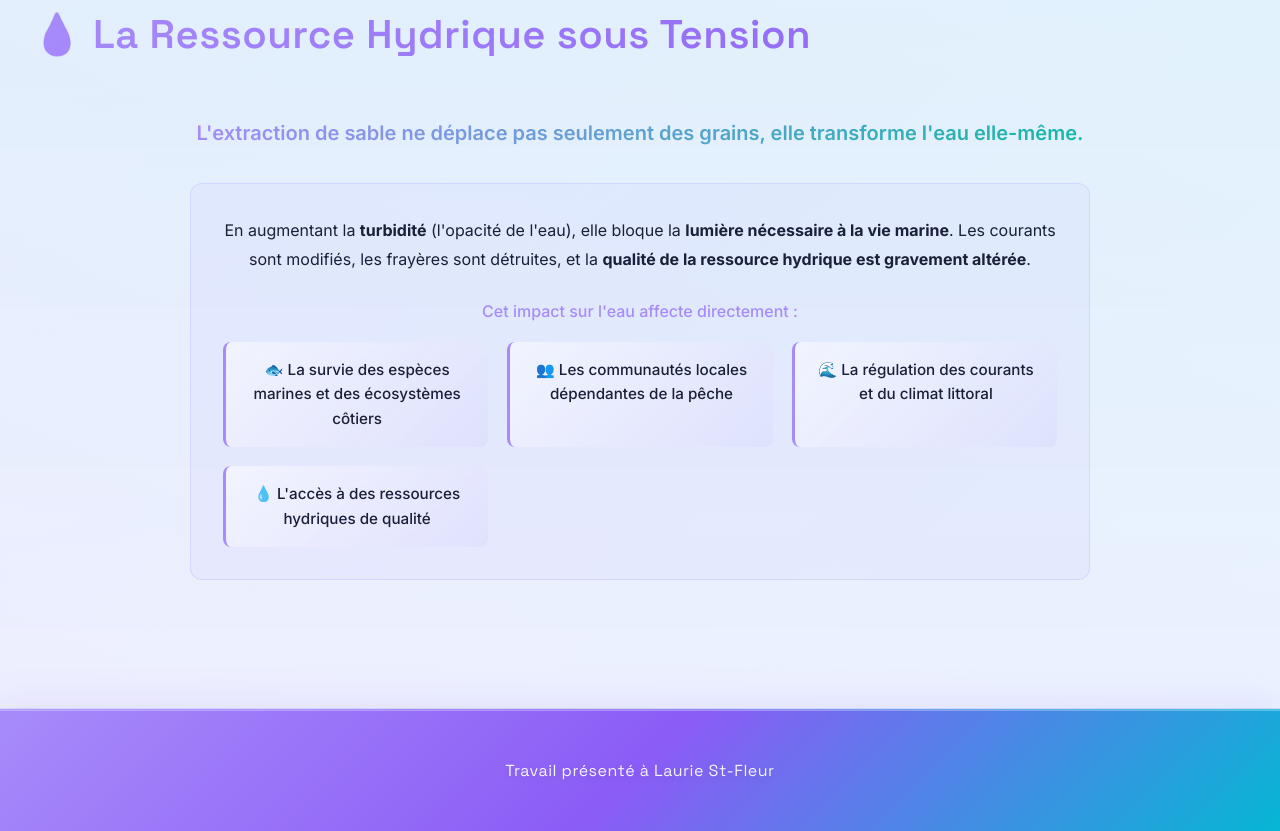
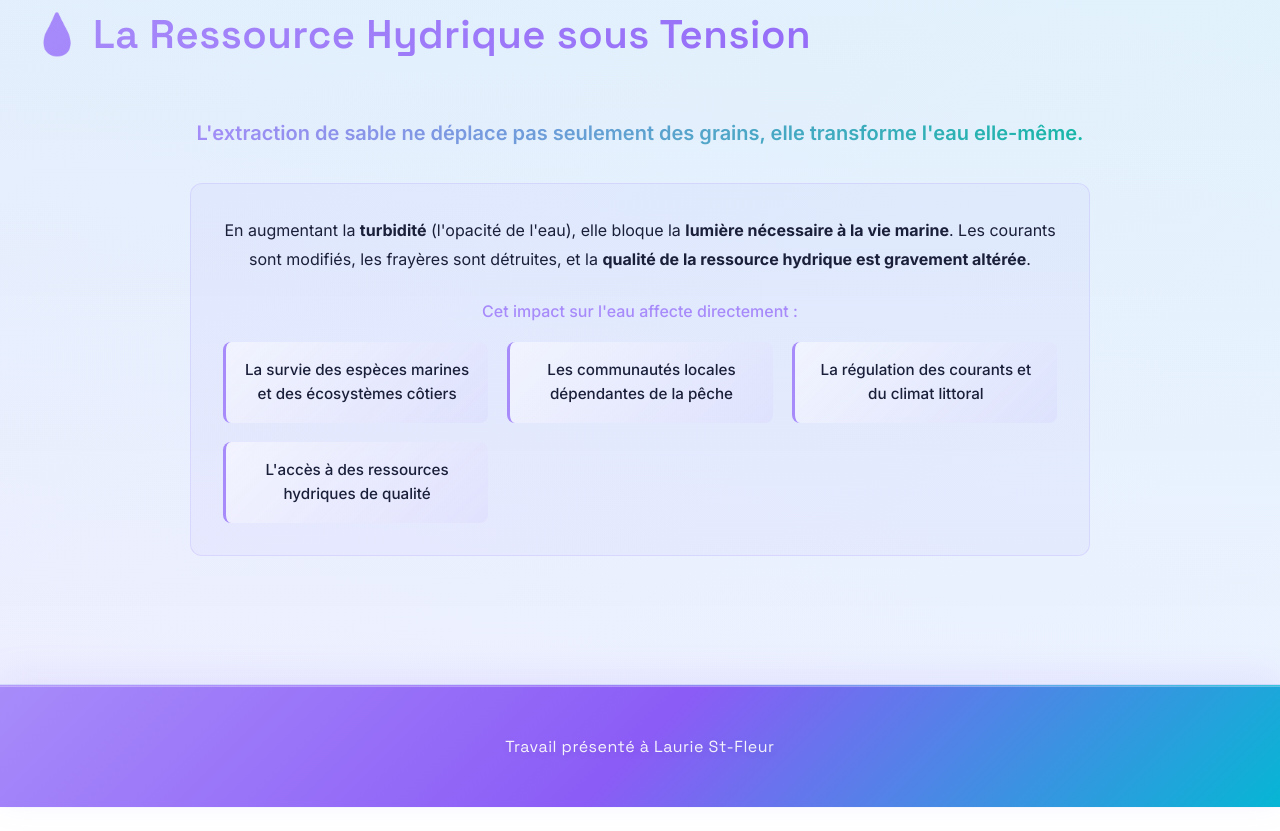
Before and after one commit to marinaT2/Hor1200_Sable, a plain HTML site: page index.html in a window 1280 px wide. Shown: the part 3097-3928 px from the top of the page. After the commit the page ends 3904 px from the top, so only its background shows below. Drawn offline with Linux system fonts and the light colour scheme.

Commit message:
Remove emojis from hydric impacts list

```diff
--- a/index.html
+++ b/index.html
@@ -119,10 +119,10 @@
                 Cet impact sur l'eau affecte directement :
             </p>
             <ul class="hydric-impacts">
-                <li>🐟 La survie des espèces marines et des écosystèmes côtiers</li>
-                <li>👥 Les communautés locales dépendantes de la pêche</li>
-                <li>🌊 La régulation des courants et du climat littoral</li>
-                <li>💧 L'accès à des ressources hydriques de qualité</li>
+                <li> La survie des espèces marines et des écosystèmes côtiers</li>
+                <li> Les communautés locales dépendantes de la pêche</li>
+                <li> La régulation des courants et du climat littoral</li>
+                <li>L'accès à des ressources hydriques de qualité</li>
             </ul>
         </div>
     </div>
```
